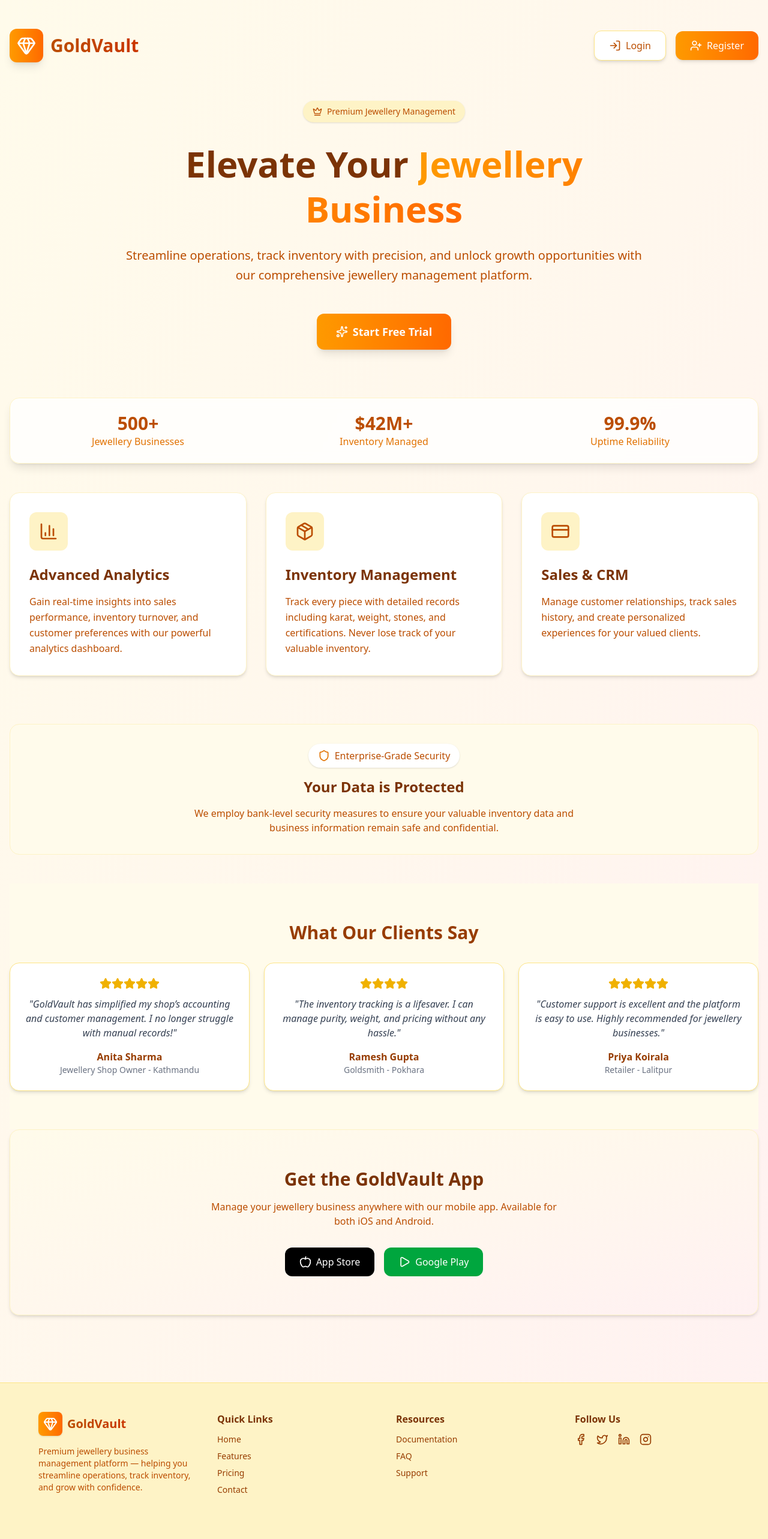
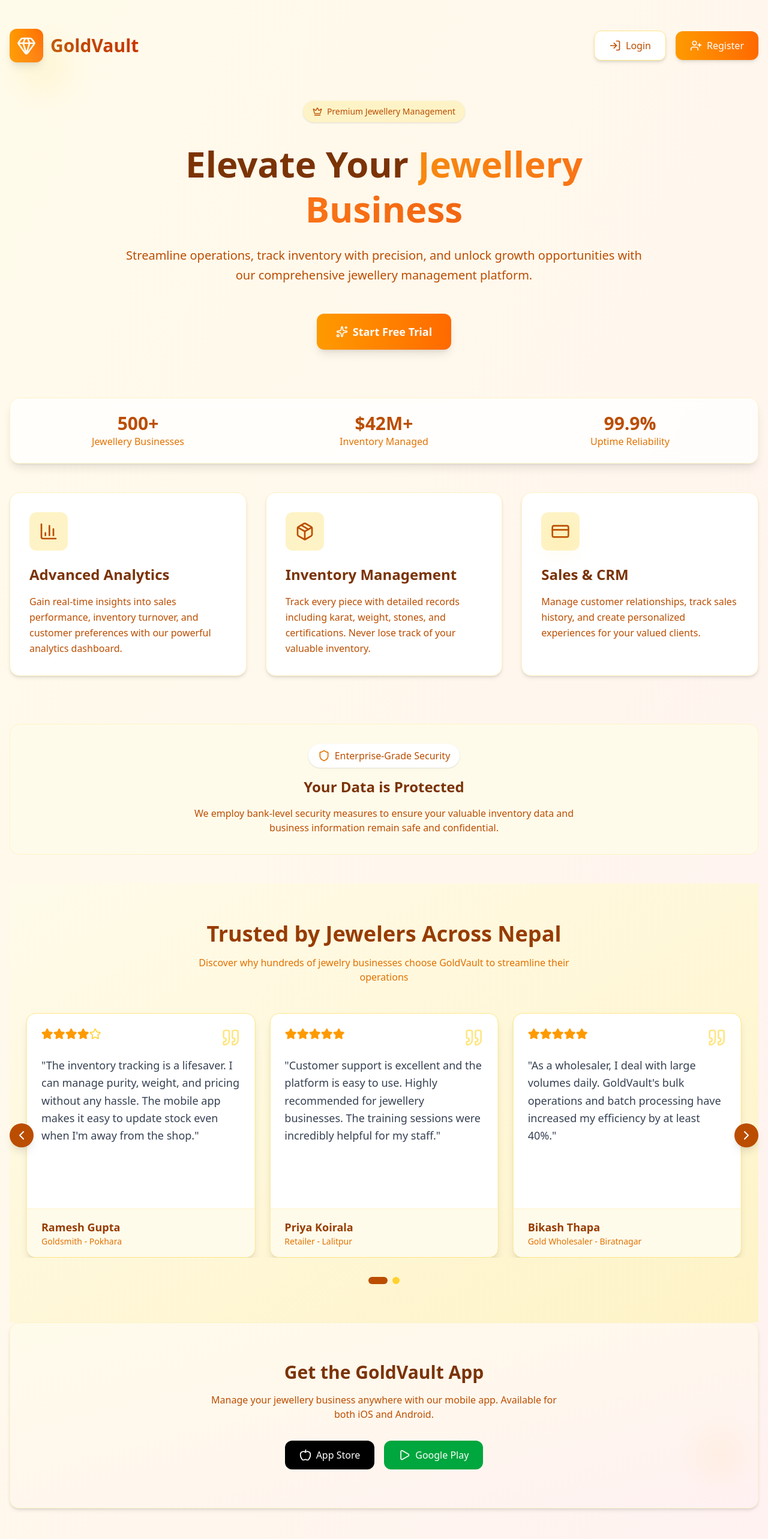
Before and after one commit to smarthisabkitab/prod-front-end, a React (Vite) app: page / in a window 1280 px wide. Shown: the top 2566 px of the page at 60% size. Built offline with nearby package versions, Linux system fonts and the light colour scheme.

Commit message:
fix the framer motion with UI in testimonial and hero animation

```diff
--- a/package.json
+++ b/package.json
@@ -13,6 +13,7 @@
     "@hookform/resolvers": "^5.2.1",
     "@reduxjs/toolkit": "^2.8.2",
     "@tailwindcss/vite": "^4.1.12",
+    "framer-motion": "^12.23.13",
     "lucide-react": "^0.540.0",
     "react": "^19.1.1",
     "react-dom": "^19.1.1",
--- a/src/components/home/Hero.jsx
+++ b/src/components/home/Hero.jsx
@@ -1,50 +1,195 @@
 import { Crown, Sparkles, TrendingUp } from "lucide-react";
 import { useSelector } from "react-redux";
 import { useNavigate } from "react-router-dom";
+import { motion } from "framer-motion";
+
+// Animation variants
+const containerVariants = {
+  hidden: { opacity: 0 },
+  visible: {
+    opacity: 1,
+    transition: {
+      staggerChildren: 0.2,
+      delayChildren: 0.3,
+    },
+  },
+};
+
+const itemVariants = {
+  hidden: { y: 20, opacity: 0 },
+  visible: {
+    y: 0,
+    opacity: 1,
+    transition: {
+      type: "spring",
+      stiffness: 120,
+      damping: 12,
+    },
+  },
+};
+
+const badgeVariants = {
+  hidden: { scale: 0.8, opacity: 0 },
+  visible: {
+    scale: 1,
+    opacity: 1,
+    transition: {
+      type: "spring",
+      stiffness: 200,
+      damping: 15,
+    },
+  },
+};
+
+const buttonVariants = {
+  initial: { scale: 1 },
+  hover: {
+    scale: 1.05,
+    transition: {
+      type: "spring",
+      stiffness: 400,
+      damping: 10,
+    },
+  },
+  tap: { scale: 0.98 },
+};
+
+const gradientTextVariants = {
+  initial: {
+    backgroundPosition: "0% 50%",
+    backgroundSize: "200% 200%",
+  },
+  animate: {
+    backgroundPosition: "100% 50%",
+    transition: {
+      duration: 4,
+      ease: "linear",
+      repeat: Infinity,
+      repeatType: "reverse",
+    },
+  },
+};
 
 const Hero = () => {
-  const isAuthenticated = useSelector(state => state.auth.isAuthenticated);
+  const isAuthenticated = useSelector((state) => state.auth.isAuthenticated);
   const navigate = useNavigate();
 
   const handleDashboardClick = () => navigate("/dashboard");
 
   return (
-    <div className="text-center max-w-4xl mx-auto mb-20">
-      <div className="inline-flex items-center space-x-2 bg-amber-100 text-amber-700 px-4 py-2 rounded-full mb-8 shadow-sm">
+    <motion.div
+      className="text-center max-w-4xl mx-auto mb-20"
+      variants={containerVariants}
+      initial="hidden"
+      animate="visible"
+    >
+      <motion.div
+        className="inline-flex items-center space-x-2 bg-amber-100 text-amber-700 px-4 py-2 rounded-full mb-8 shadow-sm"
+        variants={badgeVariants}
+      >
         <Crown className="w-4 h-4" />
-        <span className="text-sm font-medium">Premium Jewellery Management</span>
-      </div>
+        <span className="text-sm font-medium">
+          Premium Jewellery Management
+        </span>
+      </motion.div>
 
-      <h1 className="text-5xl md:text-6xl font-bold text-amber-900 mb-6 leading-tight">
-        Elevate Your <span className="bg-gradient-to-r from-amber-500 to-orange-500 bg-clip-text text-transparent">Jewellery Business</span>
-      </h1>
+      <motion.h1
+        className="text-5xl md:text-6xl font-bold text-amber-900 mb-6 leading-tight"
+        variants={itemVariants}
+      >
+        Elevate Your{" "}
+        <motion.span
+          className="bg-gradient-to-r from-amber-500 to-orange-500 bg-clip-text text-transparent"
+          style={{
+            backgroundImage:
+              "linear-gradient(90deg, #f59e0b, #f97316, #ea580c)",
+            backgroundSize: "200% auto",
+          }}
+          variants={gradientTextVariants}
+          initial="initial"
+          animate="animate"
+        >
+          Jewellery Business
+        </motion.span>
+      </motion.h1>
 
-      <p className="text-xl text-amber-700 mb-12 leading-relaxed">
-        Streamline operations, track inventory with precision, and unlock growth opportunities
-        with our comprehensive jewellery management platform.
-      </p>
+      <motion.p
+        className="text-xl text-amber-700 mb-12 leading-relaxed"
+        variants={itemVariants}
+      >
+        Streamline operations, track inventory with precision, and unlock growth
+        opportunities with our comprehensive jewellery management platform.
+      </motion.p>
 
       {/* CTA Button */}
-      <div className="mt-8">
+      <motion.div className="mt-8" variants={itemVariants}>
         {!isAuthenticated ? (
-          <a
+          <motion.a
             href="/register"
-            className="inline-flex items-center space-x-2 px-8 py-4 bg-gradient-to-r from-amber-500 to-orange-500 text-white text-lg font-semibold rounded-xl hover:from-amber-600 hover:to-orange-600 transition-all duration-300 shadow-lg hover:shadow-xl hover:-translate-y-1 transform"
+            className="inline-flex items-center space-x-2 px-8 py-4 bg-gradient-to-r from-amber-500 to-orange-500 text-white text-lg font-semibold rounded-xl shadow-lg"
+            variants={buttonVariants}
+            initial="initial"
+            whileHover="hover"
+            whileTap="tap"
           >
             <Sparkles className="w-5 h-5" />
             <span>Start Free Trial</span>
-          </a>
+          </motion.a>
         ) : (
-          <button
+          <motion.button
             onClick={handleDashboardClick}
-            className="inline-flex items-center space-x-2 px-8 py-4 bg-gradient-to-r from-amber-500 to-orange-500 text-white text-lg font-semibold rounded-xl hover:from-amber-600 hover:to-orange-600 transition-all duration-300 shadow-lg hover:shadow-xl hover:-translate-y-1 transform"
+            className="inline-flex items-center space-x-2 px-8 py-4 bg-gradient-to-r from-amber-500 to-orange-500 text-white text-lg font-semibold rounded-xl shadow-lg"
+            variants={buttonVariants}
+            initial="initial"
+            whileHover="hover"
+            whileTap="tap"
           >
             <TrendingUp className="w-5 h-5" />
             <span>Go to Dashboard</span>
-          </button>
+          </motion.button>
         )}
-      </div>
-    </div>
+      </motion.div>
+
+      {/* Animated decorative elements */}
+      <motion.div
+        className="absolute top-20 left-10 w-16 h-16 bg-amber-200 rounded-full opacity-20 blur-xl"
+        animate={{
+          scale: [1, 1.2, 1],
+          opacity: [0.2, 0.3, 0.2],
+        }}
+        transition={{
+          duration: 4,
+          repeat: Infinity,
+          ease: "easeInOut",
+        }}
+      />
+      <motion.div
+        className="absolute bottom-40 right-10 w-20 h-20 bg-orange-200 rounded-full opacity-20 blur-xl"
+        animate={{
+          scale: [1, 1.3, 1],
+          opacity: [0.2, 0.4, 0.2],
+        }}
+        transition={{
+          duration: 5,
+          repeat: Infinity,
+          ease: "easeInOut",
+          delay: 1,
+        }}
+      />
+      <motion.div
+        className="absolute top-1/3 right-1/4 w-12 h-12 bg-amber-300 rounded-full opacity-10 blur-lg"
+        animate={{
+          y: [0, -20, 0],
+          opacity: [0.1, 0.2, 0.1],
+        }}
+        transition={{
+          duration: 6,
+          repeat: Infinity,
+          ease: "easeInOut",
+          delay: 0.5,
+        }}
+      />
+    </motion.div>
   );
 };
 
--- a/src/components/home/Testimonial.jsx
+++ b/src/components/home/Testimonial.jsx
@@ -1,56 +1,176 @@
-import { Star } from "lucide-react";
+import { useState, useEffect } from "react";
+import { Star, ChevronLeft, ChevronRight, Quote } from "lucide-react";
 
 const testimonials = [
   {
     name: "Anita Sharma",
     role: "Jewellery Shop Owner - Kathmandu",
     feedback:
-      "GoldVault has simplified my shop’s accounting and customer management. I no longer struggle with manual records!",
+      "GoldVault has simplified my shop's accounting and customer management. I no longer struggle with manual records! The inventory tracking is seamless and the reporting features have saved me countless hours.",
     rating: 5,
   },
   {
     name: "Ramesh Gupta",
     role: "Goldsmith - Pokhara",
     feedback:
-      "The inventory tracking is a lifesaver. I can manage purity, weight, and pricing without any hassle.",
+      "The inventory tracking is a lifesaver. I can manage purity, weight, and pricing without any hassle. The mobile app makes it easy to update stock even when I'm away from the shop.",
     rating: 4,
   },
   {
     name: "Priya Koirala",
     role: "Retailer - Lalitpur",
     feedback:
-      "Customer support is excellent and the platform is easy to use. Highly recommended for jewellery businesses.",
+      "Customer support is excellent and the platform is easy to use. Highly recommended for jewellery businesses. The training sessions were incredibly helpful for my staff.",
     rating: 5,
+  },
+  {
+    name: "Bikash Thapa",
+    role: "Gold Wholesaler - Biratnagar",
+    feedback:
+      "As a wholesaler, I deal with large volumes daily. GoldVault's bulk operations and batch processing have increased my efficiency by at least 40%.",
+    rating: 5,
+  },
+  {
+    name: "Sunita Gurung",
+    role: "Jewellery Designer - Butwal",
+    feedback:
+      "I love how I can track each piece from design to sale. The client management system helps me maintain relationships with my customers and understand their preferences.",
+    rating: 4,
   },
 ];
 
 const Testimonial = () => {
+  const [currentIndex, setCurrentIndex] = useState(0);
+  const [itemsToShow, setItemsToShow] = useState(3);
+
+  // Handle responsive display
+  useEffect(() => {
+    const handleResize = () => {
+      if (window.innerWidth < 768) {
+        setItemsToShow(1);
+      } else if (window.innerWidth < 1024) {
+        setItemsToShow(2);
+      } else {
+        setItemsToShow(3);
+      }
+    };
+
+    handleResize();
+    window.addEventListener('resize', handleResize);
+    return () => window.removeEventListener('resize', handleResize);
+  }, []);
+
+  const nextTestimonial = () => {
+    setCurrentIndex((prevIndex) =>
+      prevIndex + itemsToShow >= testimonials.length ? 0 : prevIndex + 1
+    );
+  };
+
+  const prevTestimonial = () => {
+    setCurrentIndex((prevIndex) =>
+      prevIndex === 0 ? testimonials.length - itemsToShow : prevIndex - 1
+    );
+  };
+
+  // Auto-advance testimonials
+  useEffect(() => {
+    const interval = setInterval(() => {
+      nextTestimonial();
+    }, 5000);
+
+    return () => clearInterval(interval);
+  }, [itemsToShow]);
+
   return (
-    <section className="bg-amber-50 py-16">
-      <div className="container mx-auto text-center">
-        <h2 className="text-3xl font-bold text-amber-800 mb-8">
-          What Our Clients Say
+    <section className="bg-gradient-to-br from-amber-50 to-amber-100 py-16 px-4">
+      <div className="container mx-auto">
+        <div className="text-center mb-12">
+          <h2 className="text-4xl font-bold text-amber-800 mb-4">
+            Trusted by Jewelers Across Nepal
           </h2>
-        <div className="grid gap-6 md:grid-cols-3">
-          {testimonials.map((t, i) => (
+          <p className="text-amber-600 max-w-2xl mx-auto">
+            Discover why hundreds of jewelry businesses choose GoldVault to streamline their operations
+          </p>
+        </div>
+
+        <div className="relative">
+          {/* Navigation Arrows */}
+          <button
+            onClick={prevTestimonial}
+            className="absolute left-0 top-1/2 transform -translate-y-1/2 -translate-x-4 z-10 bg-amber-700 hover:bg-amber-800 text-white rounded-full p-2 shadow-lg transition-all"
+            aria-label="Previous testimonials"
+          >
+            <ChevronLeft size={24} />
+          </button>
+
+          <button
+            onClick={nextTestimonial}
+            className="absolute right-0 top-1/2 transform -translate-y-1/2 translate-x-4 z-10 bg-amber-700 hover:bg-amber-800 text-white rounded-full p-2 shadow-lg transition-all"
+            aria-label="Next testimonials"
+          >
+            <ChevronRight size={24} />
+          </button>
+
+          <div className="overflow-hidden">
             <div
-              key={i}
-              className="rounded-2xl shadow-md border border-amber-200 bg-white hover:shadow-lg transition p-6 flex flex-col items-center"
+              className="flex transition-transform duration-500 ease-in-out"
+              style={{ transform: `translateX(-${currentIndex * (100 / itemsToShow)}%)` }}
             >
-              {/* Stars */}
-              <div className="flex mb-3">
-                {Array.from({ length: t.rating }).map((_, idx) => (
+              {testimonials.map((testimonial, index) => (
+                <div
+                  key={index}
+                  className="flex-shrink-0 px-3"
+                  style={{ width: `${100 / itemsToShow}%` }}
+                >
+                  <div className="bg-white rounded-2xl shadow-lg overflow-hidden h-full flex flex-col border border-amber-200 hover:shadow-xl transition-all duration-300">
+                    <div className="p-6 flex-grow">
+                      <div className="flex justify-between items-start mb-4">
+                        <div className="flex">
+                          {Array.from({ length: testimonial.rating }).map((_, idx) => (
                             <Star
                               key={idx}
-                    className="w-5 h-5 text-yellow-500 fill-yellow-500"
+                              className="w-5 h-5 text-amber-500 fill-amber-500"
+                            />
+                          ))}
+                          {Array.from({ length: 5 - testimonial.rating }).map((_, idx) => (
+                            <Star
+                              key={idx}
+                              className="w-5 h-5 text-amber-300"
                             />
                           ))}
                         </div>
+                        <Quote className="w-8 h-8 text-amber-200" />
+                      </div>
 
-              <p className="text-gray-700 italic mb-4">"{t.feedback}"</p>
-              <h3 className="text-amber-800 font-semibold">{t.name}</h3>
-              <p className="text-sm text-gray-500">{t.role}</p>
+                      <p className="text-gray-700 mb-6 text-lg leading-relaxed">
+                        "{testimonial.feedback}"
+                      </p>
                     </div>
+
+                    <div className="bg-amber-50 px-6 py-4 border-t border-amber-100">
+                      <h3 className="text-amber-800 font-bold text-lg">{testimonial.name}</h3>
+                      <p className="text-amber-600 text-sm">{testimonial.role}</p>
+                    </div>
+                  </div>
+                </div>
+              ))}
+            </div>
+          </div>
+        </div>
+
+        {/* Dots indicator */}
+        <div className="flex justify-center mt-8 space-x-2">
+          {Array.from({ length: Math.ceil(testimonials.length / itemsToShow) }).map((_, index) => (
+            <button
+              key={index}
+              onClick={() => setCurrentIndex(index * itemsToShow)}
+              className={`w-3 h-3 rounded-full transition-all ${
+                currentIndex >= index * itemsToShow && currentIndex < (index + 1) * itemsToShow
+                  ? 'bg-amber-700 w-8'
+                  : 'bg-amber-300'
+              }`}
+              aria-label={`Go to testimonial group ${index + 1}`}
+            />
           ))}
         </div>
       </div>
--- a/src/pages/Home/HomePage.jsx
+++ b/src/pages/Home/HomePage.jsx
@@ -20,7 +20,7 @@
         <DownloadAppSection />
 
       </div>
-      <Footer />
+      <Footer />x
     </div>
   );
 };
```
Also changed, not shown: 1 other file (tests, documents, lock files or other folders). Lines whose indentation alone changed are shown as unchanged.
